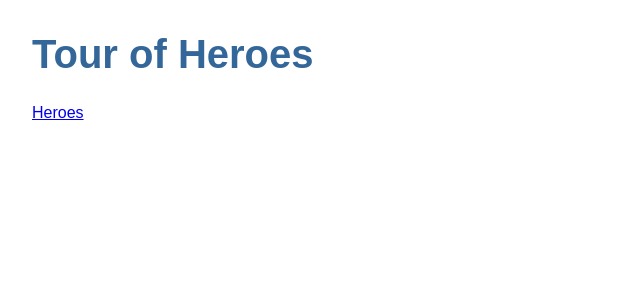
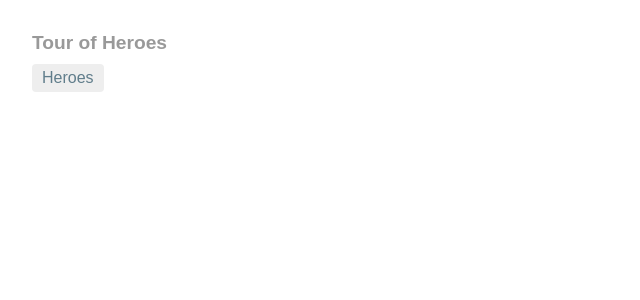
Before and after one commit to IT16029682/PAF-ANGULAR-ASSIGNMENT, an Angular app in the folder angular-tour-of-heroes/: page / in a window 1280 px wide. Shown: the top 300 px of the page, without its empty margins (0-640 px from the left). Built offline with nearby package versions, Linux system fonts and the light colour scheme.

Commit message:
Add CSS style app.component.css

```diff
--- a/angular-tour-of-heroes/src/app/app.component.css
+++ b/angular-tour-of-heroes/src/app/app.component.css
@@ -0,0 +1,29 @@
+
+h1 {
+    font-size: 1.2em;
+    color: #999;
+    margin-bottom: 0;
+  }
+  h2 {
+    font-size: 2em;
+    margin-top: 0;
+    padding-top: 0;
+  }
+  nav a {
+    padding: 5px 10px;
+    text-decoration: none;
+    margin-top: 10px;
+    display: inline-block;
+    background-color: #eee;
+    border-radius: 4px;
+  }
+  nav a:visited, a:link {
+    color: #607D8B;
+  }
+  nav a:hover {
+    color: #039be5;
+    background-color: #CFD8DC;
+  }
+  nav a.active {
+    color: #039be5;
+  }
```
